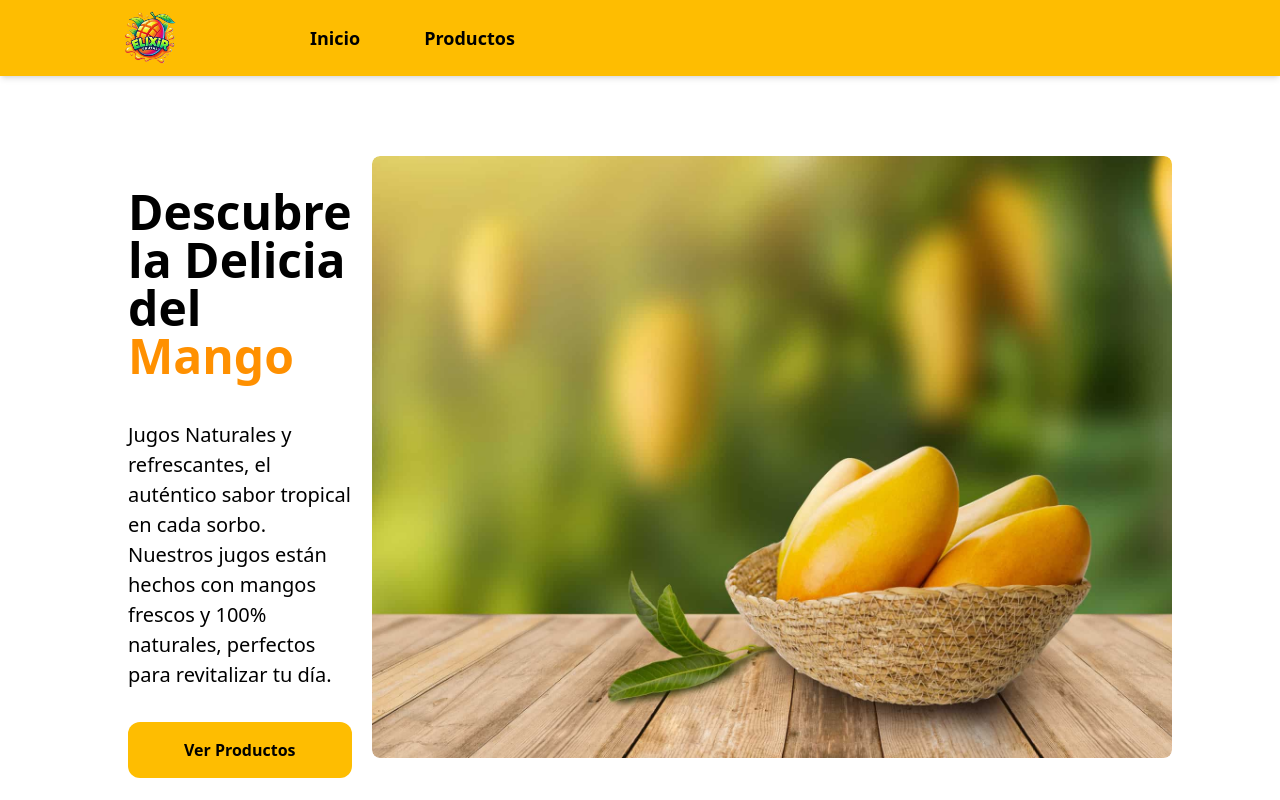
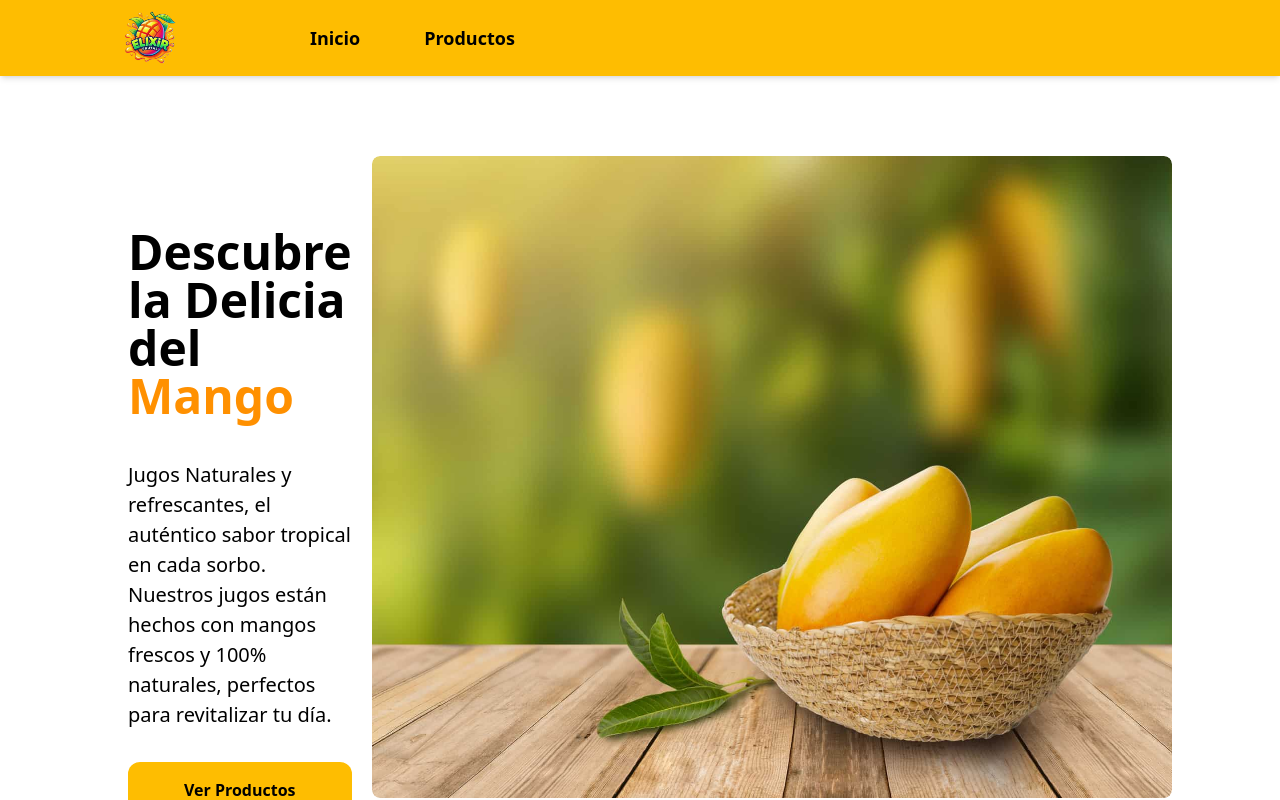
Before and after one commit to GustavoLuizaga/Passion-Fruit, a React (Vite) app: page / in a window 1280 px wide. Shown: the top 800 px of the page. Built offline with nearby package versions, Linux system fonts and the light colour scheme.

Commit message:
description card

```diff
--- a/src/components/Card.jsx
+++ b/src/components/Card.jsx
@@ -7,7 +7,7 @@ const Card = () => {
             <div className="px-6 py-4">
                 <div className="font-bold text-2xl mb-2">Jugo de Mango </div>
                 <p className="text-gray-700 text-base">
-                    Lorem ipsum dolor sit amet, consectetur adipisicing elit. Voluptatibus quia, nulla! Maiores et perferendis eaque, exercitationem praesentium nihil.
+                    Deléitate con el auténtico sabor del mango 100% natural. Nuestro jugo está hecho con pura pulpa, sin conservantes ni aditivos, para brindarte una experiencia refrescante y llena de nutrientes. ¡Pura fruta, puro sabor!.
                 </p>
                 <div className="mt-10 flex justify-between items-center">
                     <p>Tamaño: 600ml</p>
--- a/src/pages/LandingPage.jsx
+++ b/src/pages/LandingPage.jsx
@@ -11,7 +11,7 @@ const LandingPage = () => {
                 {/* Contenedor del contenido (Texto + Imagen) */}
                 <div className="flex flex-col md:flex-row md:justify-between w-full">
                     {/* Contenedor del Texto */}
-                    <div className="max-w-[500px] mt-8">
+                    <div className="max-w-[500px] mt-8 md:mt-18">
                         <h1 className="text-5xl md:text-5xl font-bold text-left">
                             Descubre la Delicia del <span className="text-[#FF9000]">Mango</span>
                         </h1>
```
Also changed, not shown: src/assets/Botella1.jpeg (added), src/assets/Botella2.jpeg (added).
